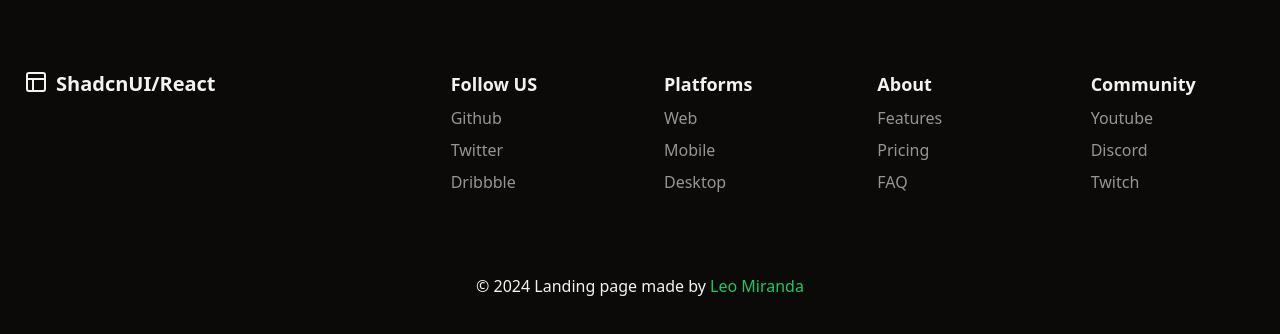
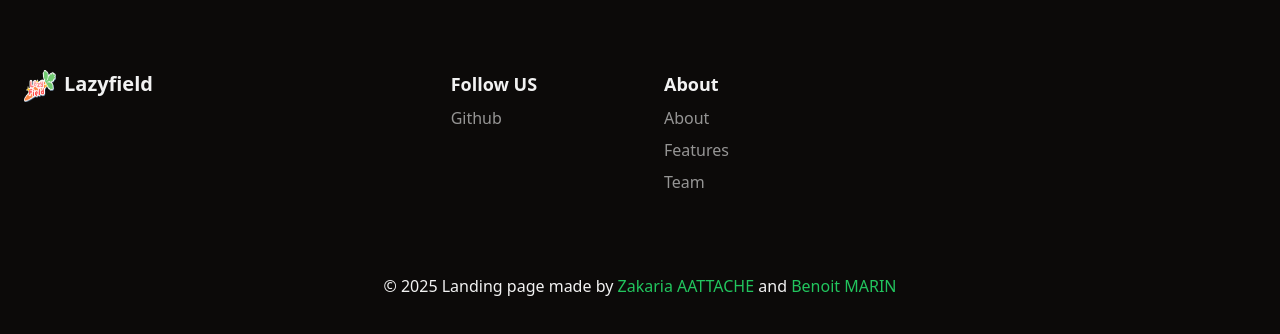
Before and after one commit to FYUDerma/Lazyfield-Landing_Page, a React (Vite) app: page / in a window 1280 px wide. Shown: the part 3008-3342 px from the top of the page. Built offline with nearby package versions, Linux system fonts and the light colour scheme.

Commit message:
update Footer component to use lzicon image and modify copyright details

```diff
--- a/src/App.tsx
+++ b/src/App.tsx
@@ -2,7 +2,7 @@ import { About } from "./components/About";
 import { Features } from "./components/Features";
 import { Footer } from "./components/Footer";
 import { Hero } from "./components/Hero";
-import { Navbar } from "./components/Navbar";
+import { Navbar } from "./components/Navbar"; // Updated
 import { ScrollToTop } from "./components/ScrollToTop";
 import { Team } from "./components/Team";
 import "./App.css";
--- a/src/components/Footer.tsx
+++ b/src/components/Footer.tsx
@@ -1,4 +1,4 @@
-import { LogoIcon } from "./Icons";
+import lzicon from "@/assets/lzicon.png";
 
 export const Footer = () => {
   return (
@@ -12,8 +12,12 @@ export const Footer = () => {
             href="/"
             className="font-bold text-xl flex"
           >
-            <LogoIcon />
-            ShadcnUI/React
+            <img
+              src={lzicon}
+              alt="Lazyfield Icon"
+              className="w-8 h-8 mr-2"
+            />
+            Lazyfield
           </a>
         </div>
 
@@ -28,63 +32,20 @@ export const Footer = () => {
               Github
             </a>
           </div>
+        </div>
 
+        <div className="flex flex-col gap-2">
+          <h3 className="font-bold text-lg">About</h3>
           <div>
             <a
               rel="noreferrer noopener"
               href="#"
               className="opacity-60 hover:opacity-100"
             >
-              Twitter
+              About
             </a>
           </div>
 
-          <div>
-            <a
-              rel="noreferrer noopener"
-              href="#"
-              className="opacity-60 hover:opacity-100"
-            >
-              Dribbble
-            </a>
-          </div>
-        </div>
-
-        <div className="flex flex-col gap-2">
-          <h3 className="font-bold text-lg">Platforms</h3>
-          <div>
-            <a
-              rel="noreferrer noopener"
-              href="#"
-              className="opacity-60 hover:opacity-100"
-            >
-              Web
-            </a>
-          </div>
-
-          <div>
-            <a
-              rel="noreferrer noopener"
-              href="#"
-              className="opacity-60 hover:opacity-100"
-            >
-              Mobile
-            </a>
-          </div>
-
-          <div>
-            <a
-              rel="noreferrer noopener"
-              href="#"
-              className="opacity-60 hover:opacity-100"
-            >
-              Desktop
-            </a>
-          </div>
-        </div>
-
-        <div className="flex flex-col gap-2">
-          <h3 className="font-bold text-lg">About</h3>
           <div>
             <a
               rel="noreferrer noopener"
@@ -101,50 +62,7 @@ export const Footer = () => {
               href="#"
               className="opacity-60 hover:opacity-100"
             >
-              Pricing
-            </a>
-          </div>
-
-          <div>
-            <a
-              rel="noreferrer noopener"
-              href="#"
-              className="opacity-60 hover:opacity-100"
-            >
-              FAQ
-            </a>
-          </div>
-        </div>
-
-        <div className="flex flex-col gap-2">
-          <h3 className="font-bold text-lg">Community</h3>
-          <div>
-            <a
-              rel="noreferrer noopener"
-              href="#"
-              className="opacity-60 hover:opacity-100"
-            >
-              Youtube
-            </a>
-          </div>
-
-          <div>
-            <a
-              rel="noreferrer noopener"
-              href="#"
-              className="opacity-60 hover:opacity-100"
-            >
-              Discord
-            </a>
-          </div>
-
-          <div>
-            <a
-              rel="noreferrer noopener"
-              href="#"
-              className="opacity-60 hover:opacity-100"
-            >
-              Twitch
+              Team
             </a>
           </div>
         </div>
@@ -152,14 +70,23 @@ export const Footer = () => {
 
       <section className="container pb-14 text-center">
         <h3>
-          &copy; 2024 Landing page made by{" "}
+          &copy; 2025 Landing page made by{" "}
           <a
             rel="noreferrer noopener"
             target="_blank"
-            href="https://www.linkedin.com/in/leopoldo-miranda/"
+            href="https://www.linkedin.com/in/zakaria-aattache/"
             className="text-primary transition-all border-primary hover:border-b-2"
           >
-            Leo Miranda
+            Zakaria AATTACHE
+          </a>
+          <span> and </span>
+          <a
+            rel="noreferrer noopener"
+            target="_blank"
+            href="https://www.linkedin.com/in/beno%C3%AEt-marin/"
+            className="text-primary transition-all border-primary hover:border-b-2"
+          >
+             Benoit MARIN
           </a>
         </h3>
       </section>
```
